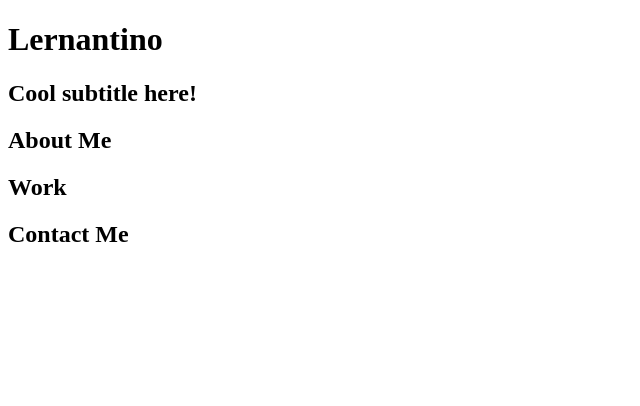
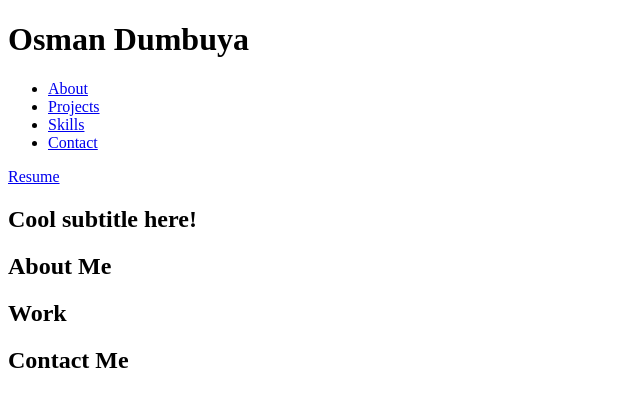
Before and after one commit to OsmanTolo/OsmanPortfolio, a plain HTML site: page index.html in a window 1280 px wide. Shown: the whole page, without its empty margins (0-640 px from the left). Drawn offline with Linux system fonts and the light colour scheme.

Commit message:
Add header section

```diff
--- a/index.html
+++ b/index.html
@@ -9,8 +9,16 @@
   <body>
     <!-- main logo / nav -->
     <header>
-      <h1>Lernantino</h1>
-      <nav></nav>
+      <h1>Osman Dumbuya</h1>
+      <nav>
+        <ul class="list-items">
+          <li><a href="#about">About</a></li>
+          <li><a href="#projects">Projects</a></li>
+          <li><a href="#skills">Skills</a></li>
+          <li><a href="#contact">Contact</a></li>
+        </ul>
+      </nav>
+      <a class="resume btn primary-btn" href="#">Resume</a>
     </header>
 
     <!-- hero banner -->
```
